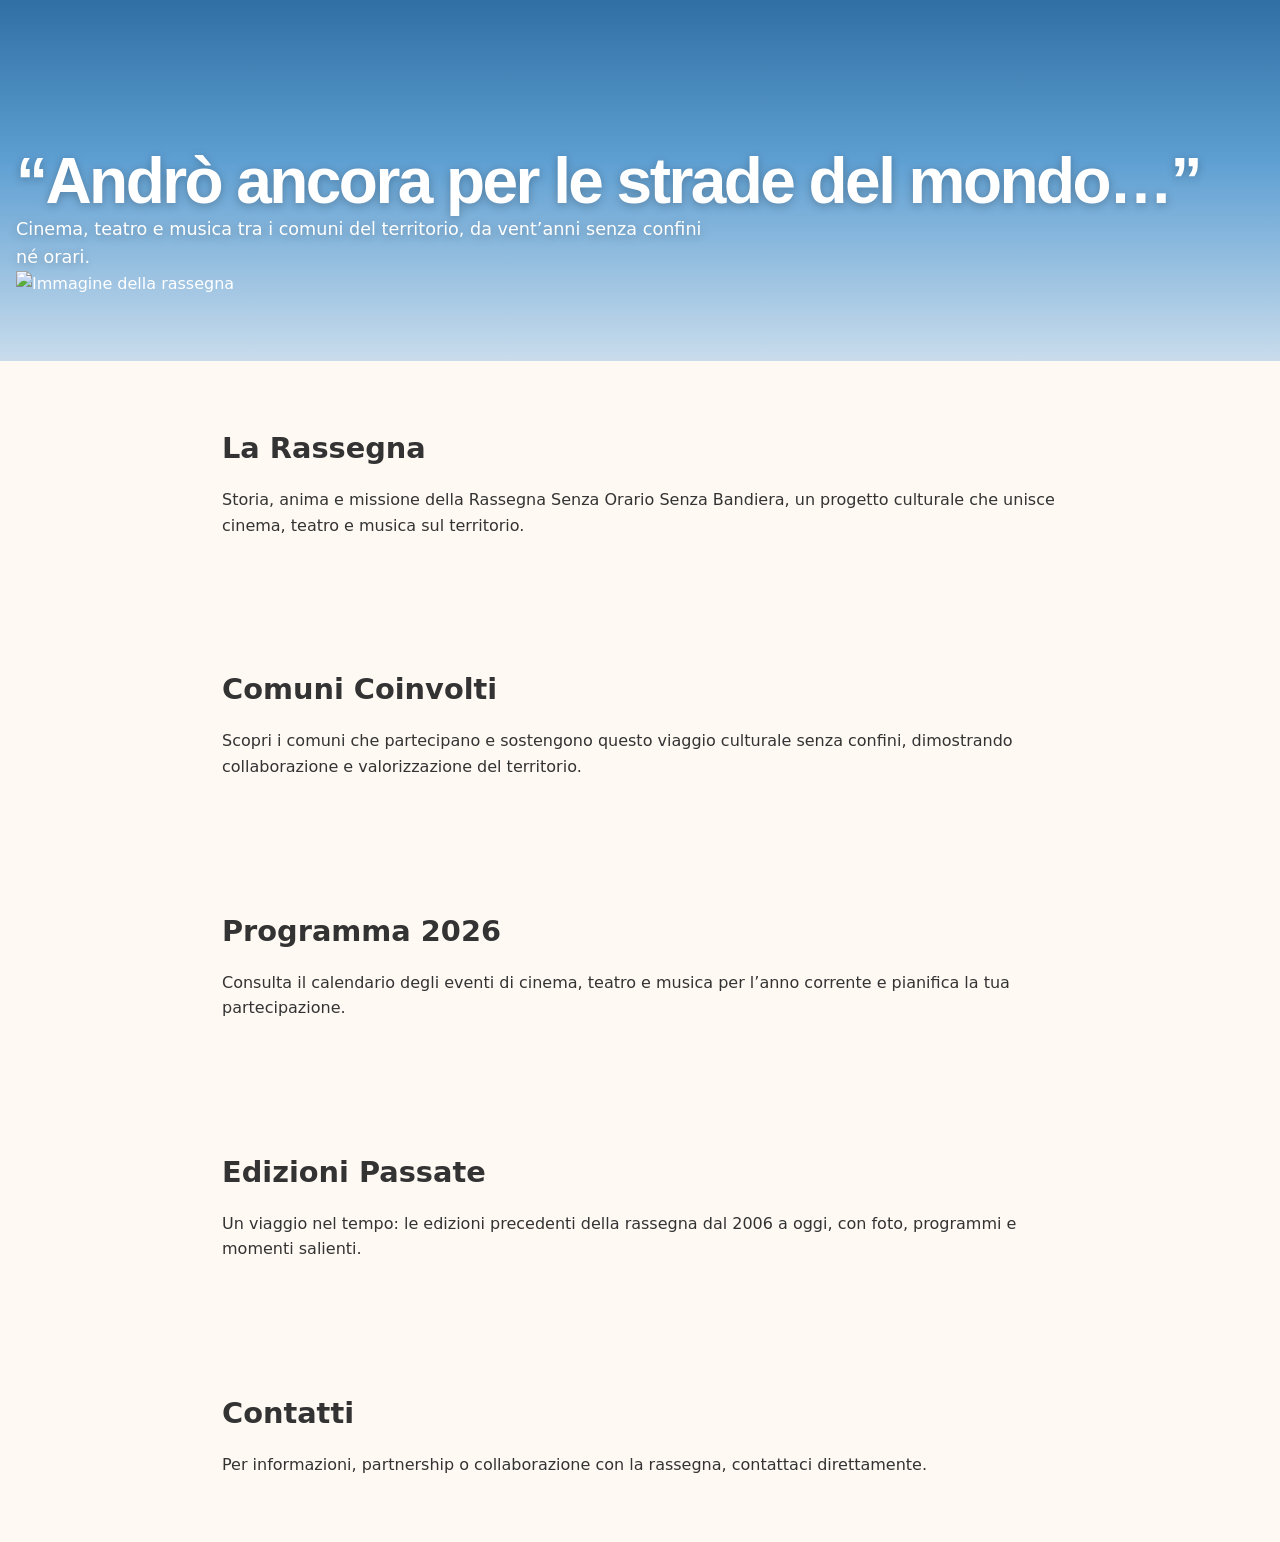
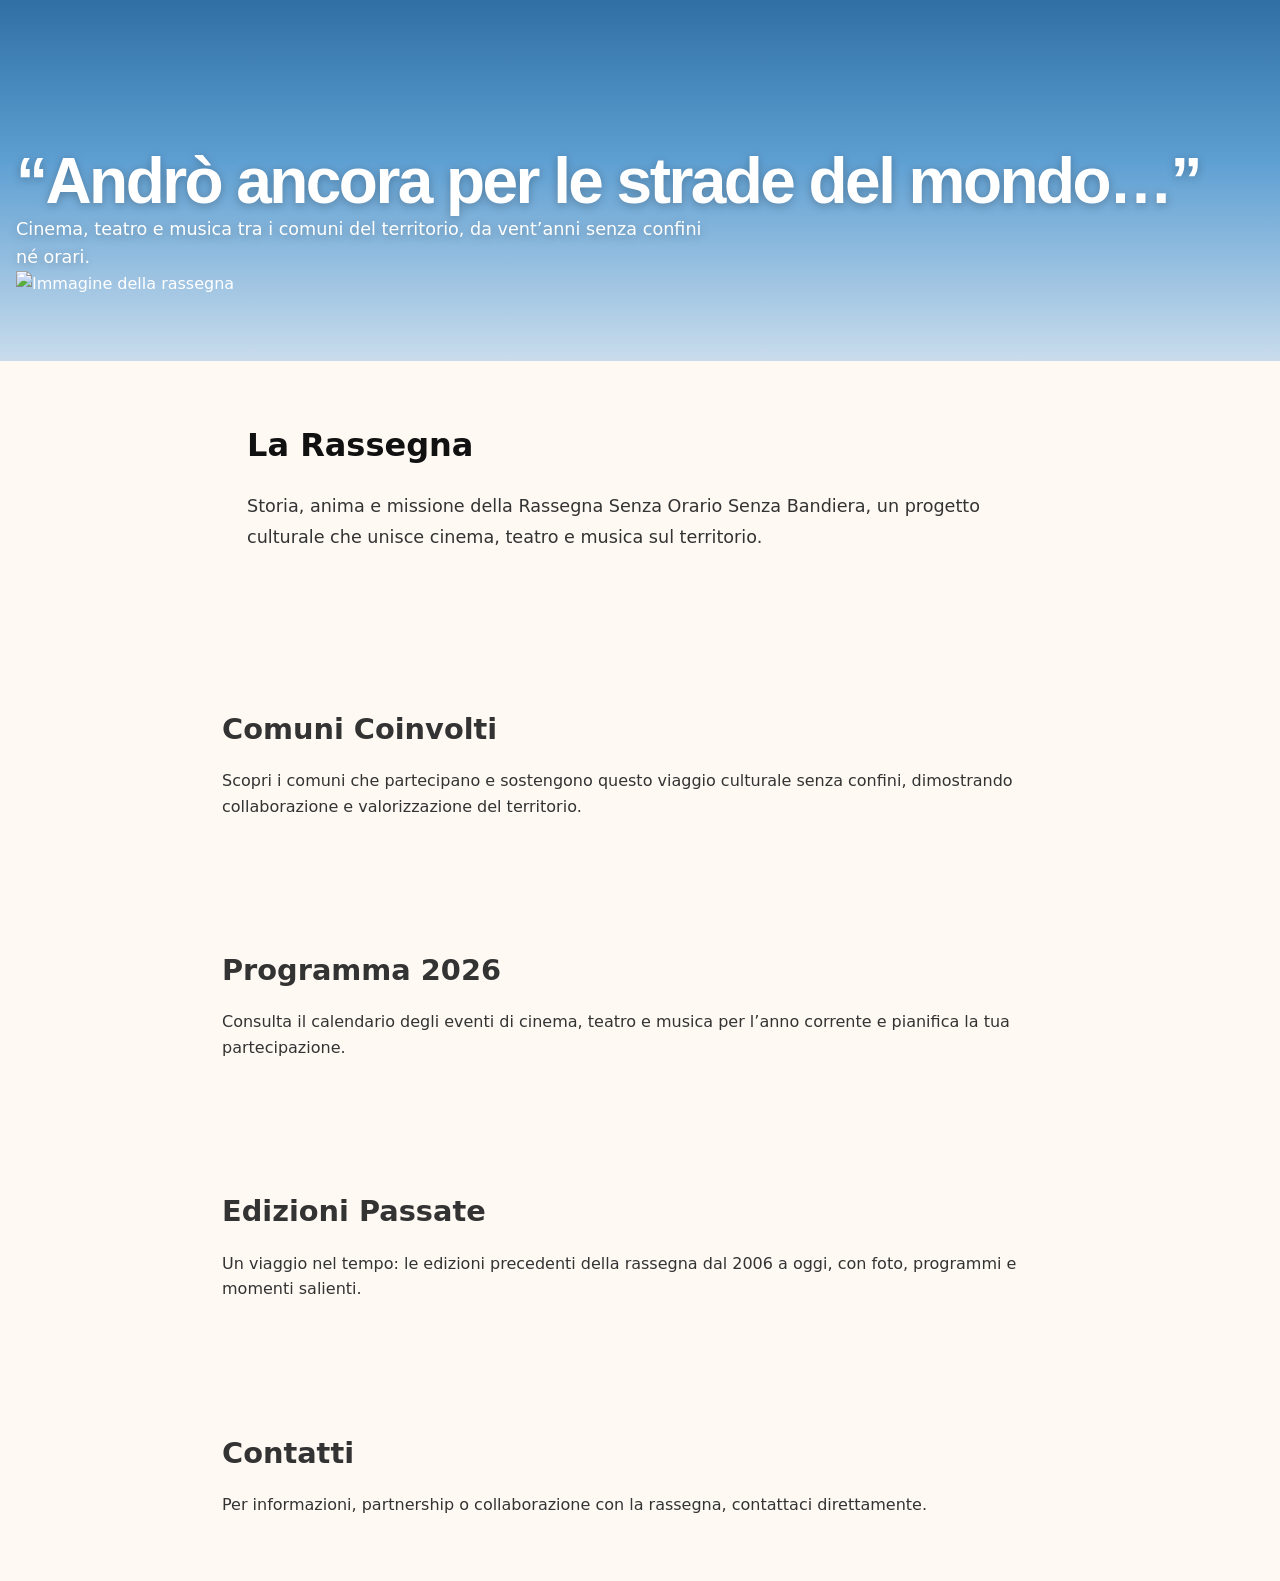

Add files via upload

--- a/styles.css
+++ b/styles.css
@@ -1146,3 +1146,40 @@ body.menu-open {
     margin-top: 0.5rem;
 }
 
+/* TESTO HOME */
+#la-rassegna {
+  max-width: 850px;
+  margin: 0 auto;
+  font-size: 1.1rem;
+  line-height: 1.8;
+  color: #333;
+}
+
+#la-rassegna h2 {
+  font-size: 2rem;
+  line-height: 1.3;
+  margin-bottom: 1.5rem;
+  color: #111;
+}
+
+#la-rassegna p {
+  margin-bottom: 1.5rem;
+}
+
+#la-rassegna strong {
+  color: #111;
+  font-weight: 600;
+}
+
+@media (max-width: 768px) {
+  #la-rassegna {
+    font-size: 1rem;
+    line-height: 1.7;
+    padding: 0 15px;
+  }
+
+  #la-rassegna h2 {
+    font-size: 1.6rem;
+  }
+}
+
